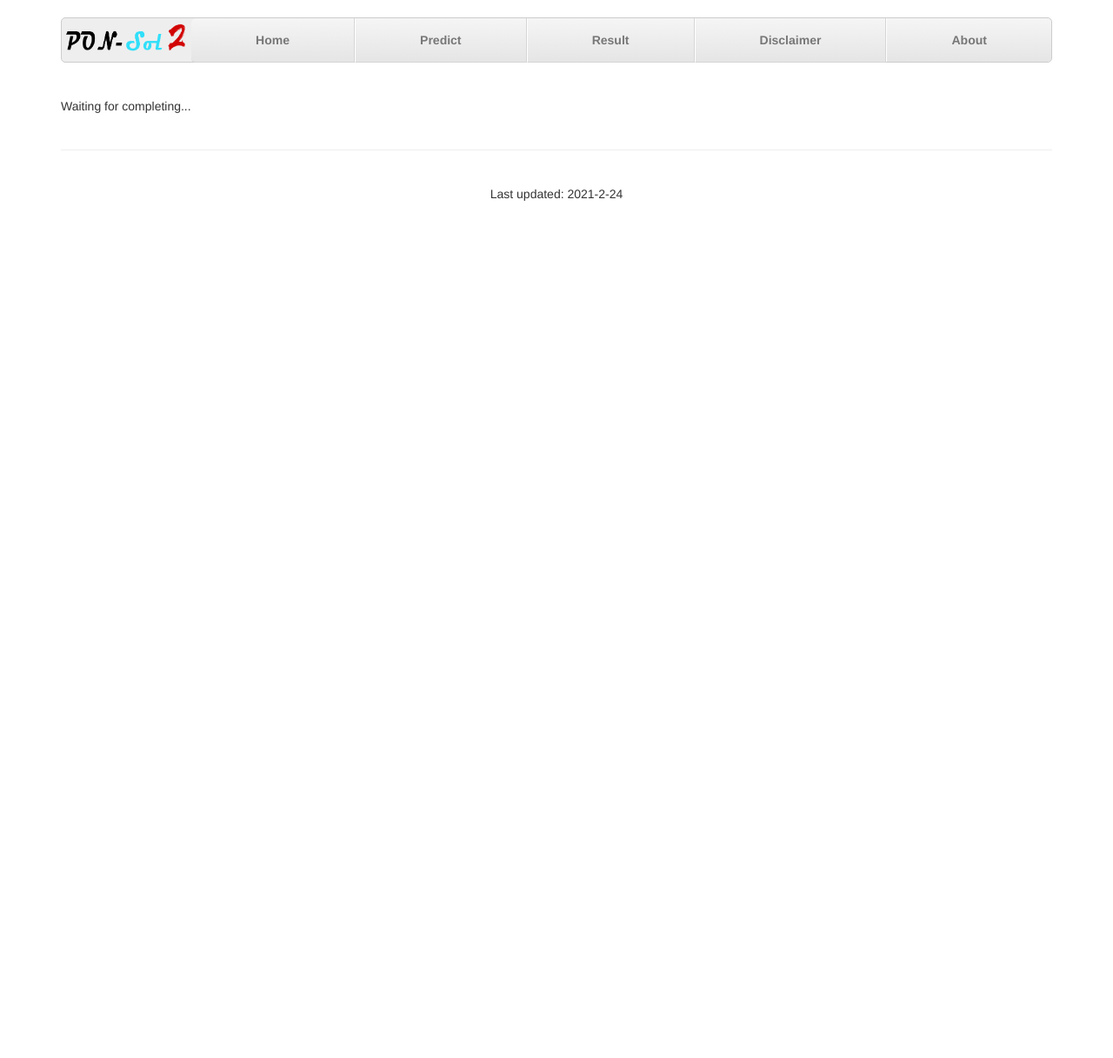
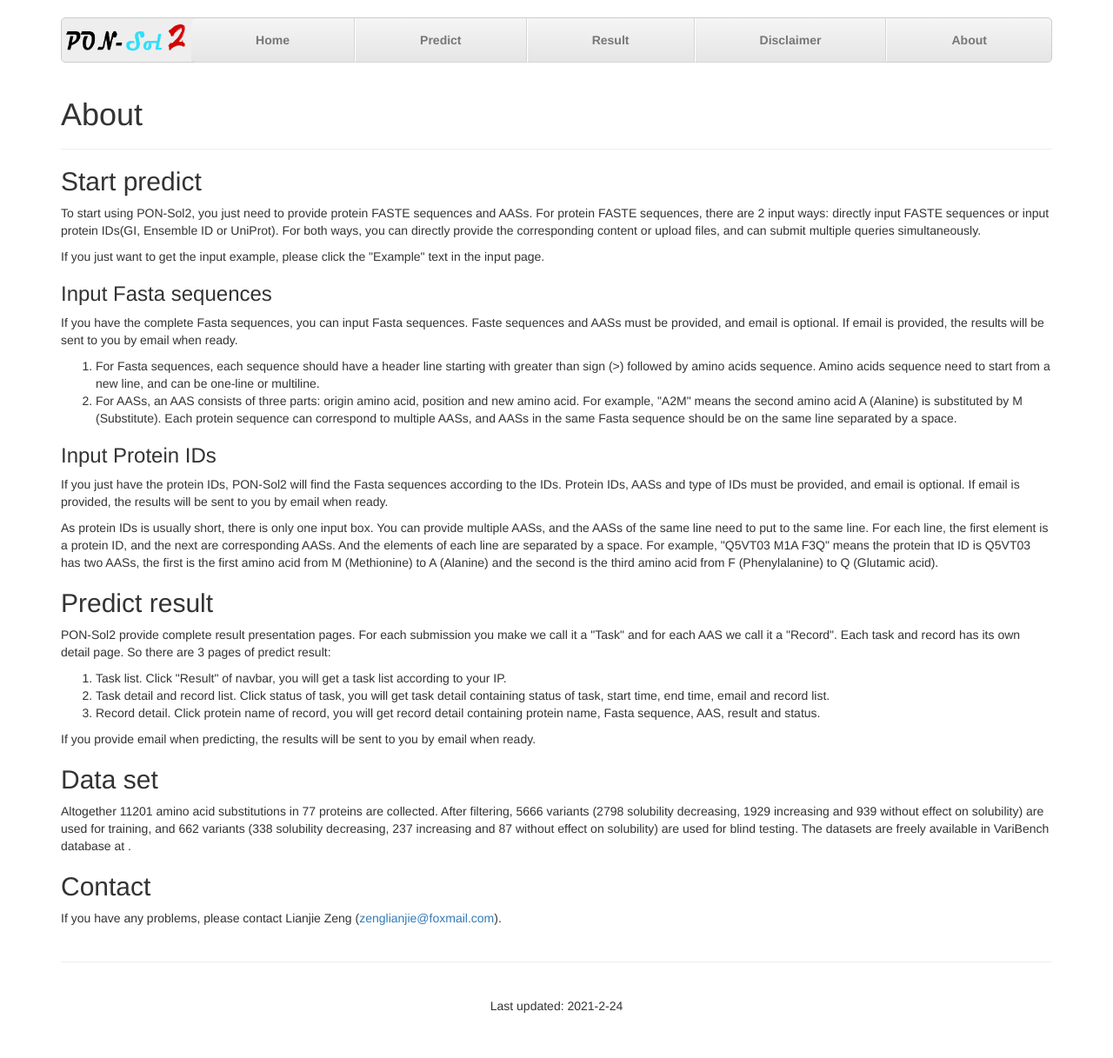
Before and after one commit to XDcat/PonSol2_Web, a Django app: page /ponsol2/about/ in a window 1280 px wide. Shown: the whole page at 87% size. Before the commit the page ends 231 px from the top, so only its background shows below. Run offline with Django 3.2, Linux system fonts and the light colour scheme; parts of the project's set-up code (start-up, migrations or seed data) failed here and were passed over; some libraries are stand-ins or nearby versions.

Commit message:
添加About页。

```diff
--- a/ponsol2web/mail_utils.py
+++ b/ponsol2web/mail_utils.py
@@ -28,7 +28,7 @@ def send_result(task_id, ):
         records = task.record_set.all()
         records_info = []
         for i, record in enumerate(records):
-            records_info.append("{}. {}, {}, {}".format(i, record.name, record.aa, record.get_solubility_display()))
+            records_info.append("{}. {}, {}, {}".format(i+1, record.name, record.aa, record.get_solubility_display()))
 
         msg = ["\n".join(records_info), ]
         msg = "\n".join(msg)
--- a/ponsol2web/templates/ponsol2web/about.html
+++ b/ponsol2web/templates/ponsol2web/about.html
@@ -2,5 +2,74 @@
 {% block title %} About {% endblock %}
 
 {% block content %}
-    <p>Waiting for completing...</p>
+    <div class="page-header">
+        <h1>About<small></small></h1>
+    </div>
+    <div>
+        <h2>Start predict</h2>
+        <p>To start using PON-Sol2, you just need to provide protein FASTE sequences and AASs. For protein FASTE
+            sequences,
+            there are 2 input ways: directly input FASTE sequences or input protein IDs(GI, Ensemble ID or UniProt). For
+            both ways, you can directly provide the corresponding content or upload files, and can submit multiple
+            queries
+            simultaneously.</p>
+        <p>If you just want to get the input example, please click the &quot;Example&quot; text in the input page.</p>
+        <h3>Input Fasta sequences</h3>
+        <p>If you have the complete Fasta sequences, you can input Fasta sequences. Faste sequences and AASs must be
+            provided, and email is optional. If email is provided, the results will be sent to you by email when
+            ready. </p>
+        <ol start=''>
+            <li>For Fasta sequences, each sequence should have a header line starting with greater than sign (&gt;)
+                followed
+                by amino acids sequence. Amino acids sequence need to start from a new line, and can be one-line or
+                multiline.
+            </li>
+            <li>For AASs, an AAS consists of three parts: origin amino acid, position and new amino acid. For example,
+                &quot;A2M&quot; means the second amino acid A (Alanine) is substituted by M (Substitute). Each protein
+                sequence can correspond to multiple AASs, and AASs in the same Fasta sequence should be on the same line
+                separated by a space.
+            </li>
+
+        </ol>
+        <h3>Input Protein IDs</h3>
+        <p>If you just have the protein IDs, PON-Sol2 will find the Fasta sequences according to the IDs. Protein IDs,
+            AASs
+            and type of IDs must be provided, and email is optional. If email is provided, the results will be sent to
+            you
+            by email when ready. </p>
+        <p>As protein IDs is usually short, there is only one input box. You can provide multiple AASs, and the AASs of
+            the
+            same line need to put to the same line. For each line, the first element is a protein ID, and the next are
+            corresponding AASs. And the elements of each line are separated by a space. For example, &quot;Q5VT03 M1A
+            F3Q&quot;
+            means the protein that ID is Q5VT03 has two AASs, the first is the first amino acid from M (Methionine) to A
+            (Alanine) and the second is the third amino acid from F (Phenylalanine) to Q (Glutamic acid). </p>
+        <h2>Predict result</h2>
+        <p>PON-Sol2 provide complete result presentation pages. For each submission you make we call it a &quot;Task&quot;
+            and for each AAS we call it a &quot;Record&quot;. Each task and record has its own detail page. So there are
+            3
+            pages of predict result: </p>
+        <ol start=''>
+            <li>Task list. Click &quot;Result&quot; of navbar, you will get a task list according to your IP.</li>
+            <li>Task detail and record list. Click status of task, you will get task detail containing status of task,
+                start
+                time, end time, email and record list.
+            </li>
+            <li>Record detail. Click protein name of record, you will get record detail containing protein name, Fasta
+                sequence, AAS, result and status.
+            </li>
+
+        </ol>
+        <p>If you provide email when predicting, the results will be sent to you by email when ready. </p>
+        <h2>Data set</h2>
+        <p>Altogether 11201 amino acid substitutions in 77 proteins are collected. After filtering, 5666 variants (2798
+            solubility decreasing, 1929 increasing and 939 without effect on solubility) are used for training, and 662
+            variants (338 solubility decreasing, 237 increasing and 87 without effect on solubility) are used for blind
+            testing. The datasets are freely available in VariBench database at .</p>
+        <h2>Contact</h2>
+        <p>If you have any problems, please contact Lianjie Zeng (<a href='mailto:zenglianjie@foxmail.com'
+                                                                     target='_blank'
+                                                                     class='url'>zenglianjie@foxmail.com</a>).</p>
+
+    </div>
 {% endblock %}
--- a/ponsol2web/templates/ponsol2web/index.html
+++ b/ponsol2web/templates/ponsol2web/index.html
@@ -19,7 +19,7 @@
                 There are two input ways that have different input formats. Faste sequences and amino acid substitutions
                 are provided seperatly, or IDs and amino acid substitutions are put together.
             </p>
-            <p><a class="btn btn-primary" href="#" role="button">View details »</a></p>
+            <p><a class="btn btn-primary" href="{% url "ponsol2:about" %}" role="button">View details »</a></p>
         </div>
         <div class="col-lg-4">
             <h2>Dataset</h2>
```
